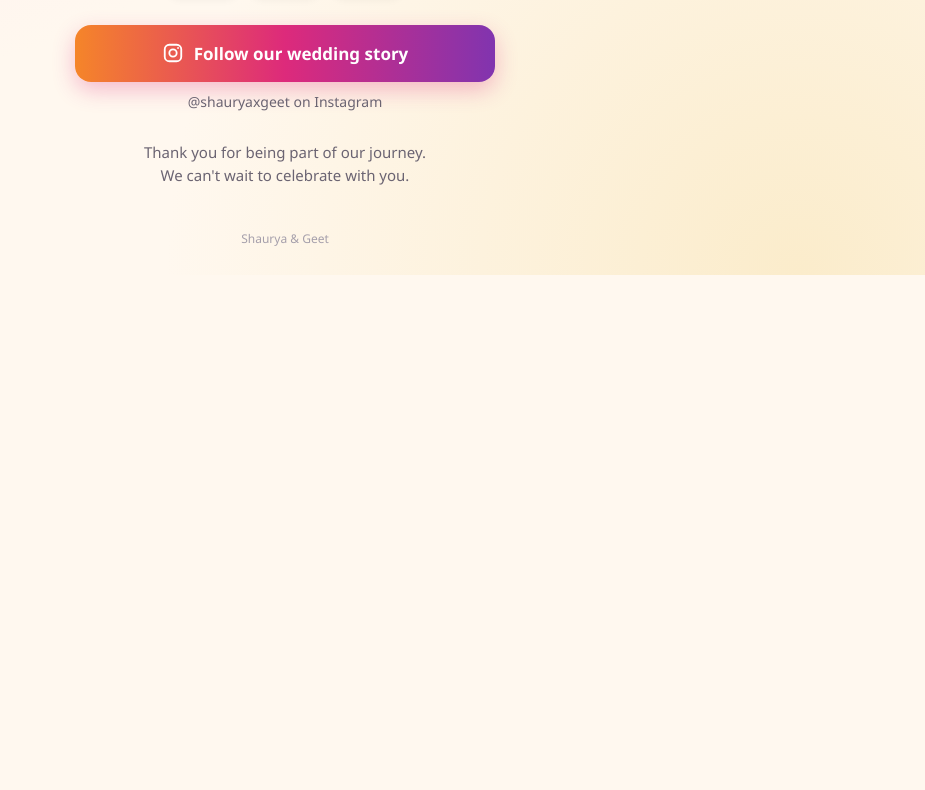
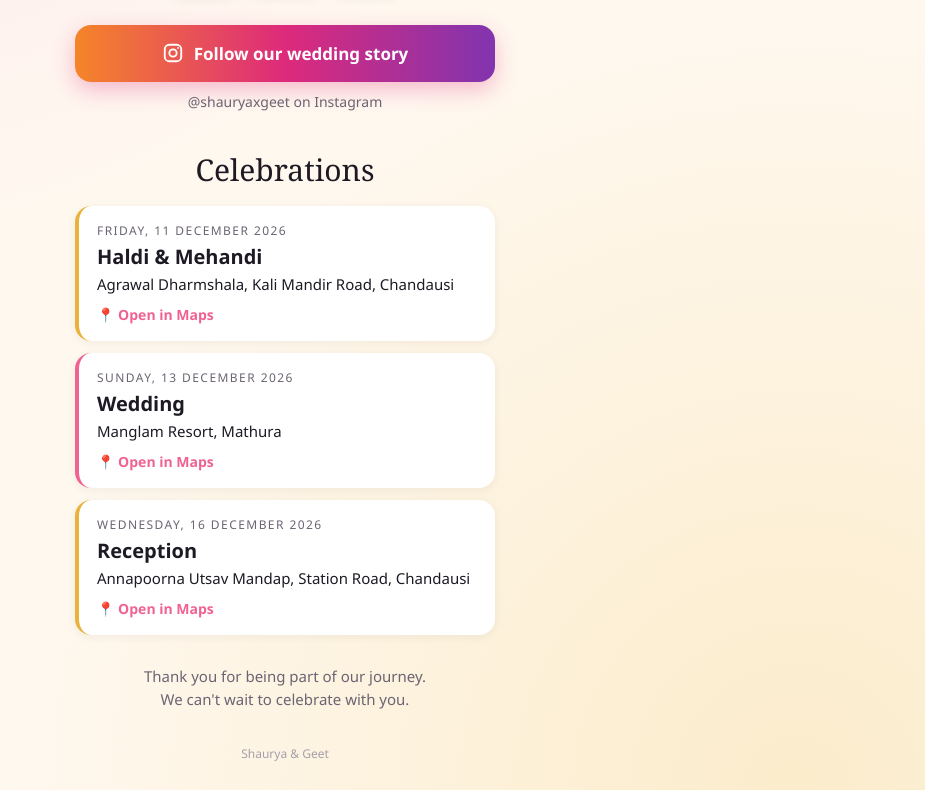
Before and after one commit to shauryaxgeet/shauryaxgeet.github.io, a plain HTML site: page index.html in a window 1280 px wide. Shown: the part 525-1315 px from the top of the page, without its empty margins (355-1280 px from the left). Before the commit the page ends 800 px from the top, so only its background shows below. Drawn offline with Linux system fonts and the light colour scheme.

Commit message:
Add Haldi-Mehandi, Wedding and Reception events with map links

```diff
--- a/index.html
+++ b/index.html
@@ -50,6 +50,15 @@
   .insta { color:#fff; background:linear-gradient(90deg, #f58529, #dd2a7b 50%, #8134af); box-shadow:0 8px 22px rgba(221,42,123,.3); }
   .insta:active { transform:scale(.98); }
   .handle { margin-top:10px; font-size:14px; color:var(--muted); }
+  .events { margin-top:38px; text-align:left; }
+  .events h2 { text-align:center; font-family:"Didot","Bodoni 72","Playfair Display",Georgia,serif; font-weight:400; font-size:30px; margin-bottom:16px; }
+  .ev { background:#fff; border-radius:16px; padding:16px 18px; margin-bottom:12px; box-shadow:0 2px 10px rgba(29,26,36,.06); border-left:4px solid var(--gold); }
+  .ev.main-ev { border-left-color:var(--pink); }
+  .when { font-size:12px; letter-spacing:.12em; text-transform:uppercase; color:var(--muted); }
+  .ev h3 { font-size:20px; margin:4px 0 4px; }
+  .where { font-size:15px; line-height:1.4; }
+  .map { display:inline-block; margin-top:10px; font-size:14px; font-weight:700; color:var(--pink); text-decoration:none; }
+  .map::before { content:"\1F4CD  "; }
   .note { margin-top:30px; font-size:15px; line-height:1.55; color:var(--muted); }
   footer { margin-top:auto; padding-top:34px; font-size:12px; color:#a59fab; }
 </style>
@@ -73,6 +82,28 @@
   </a>
   <p class="handle">@shauryaxgeet on Instagram</p>
 
+  <section class="events" aria-label="Wedding events">
+    <h2>Celebrations</h2>
+    <article class="ev">
+      <p class="when">Friday, 11 December 2026</p>
+      <h3>Haldi &amp; Mehandi</h3>
+      <p class="where">Agrawal Dharmshala, Kali Mandir Road, Chandausi</p>
+      <a class="map" href="https://www.google.com/maps/search/?api=1&amp;query=Agrawal+Dharmshala+Kali+Mandir+Road+Chandausi">Open in Maps</a>
+    </article>
+    <article class="ev main-ev">
+      <p class="when">Sunday, 13 December 2026</p>
+      <h3>Wedding</h3>
+      <p class="where">Manglam Resort, Mathura</p>
+      <a class="map" href="https://www.google.com/maps/search/?api=1&amp;query=Manglam+Resort+Mathura">Open in Maps</a>
+    </article>
+    <article class="ev">
+      <p class="when">Wednesday, 16 December 2026</p>
+      <h3>Reception</h3>
+      <p class="where">Annapoorna Utsav Mandap, Station Road, Chandausi</p>
+      <a class="map" href="https://www.google.com/maps/search/?api=1&amp;query=Annapoorna+Utsav+Mandap+Station+Road+Chandausi">Open in Maps</a>
+    </article>
+  </section>
+
   <p class="note">Thank you for being part of our journey.<br>We can't wait to celebrate with you.</p>
 </main>
 <footer>Shaurya &amp; Geet</footer>
```
